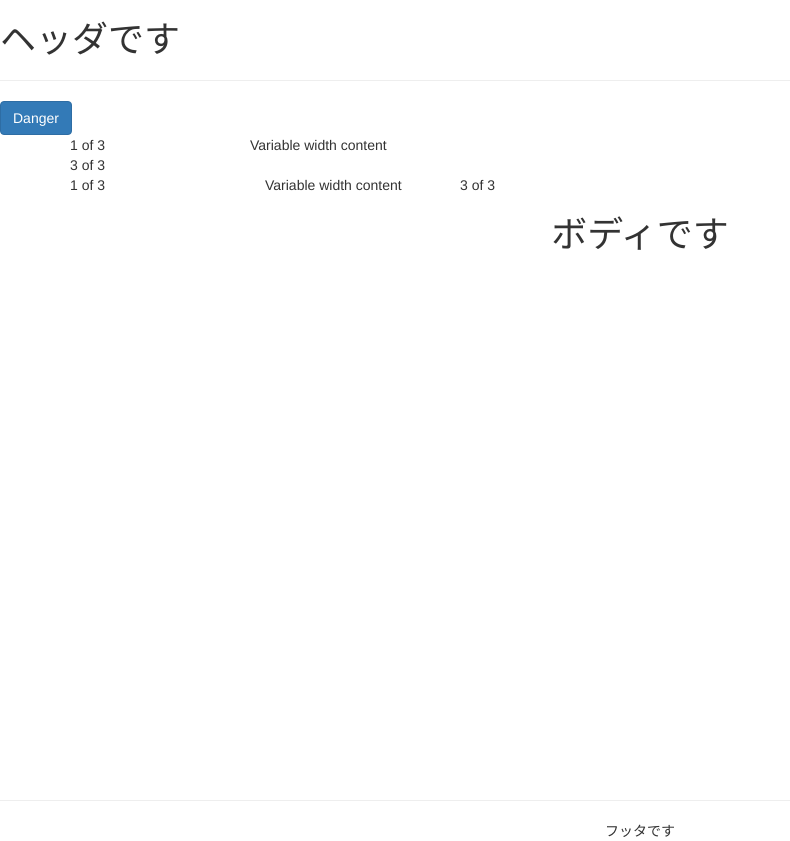
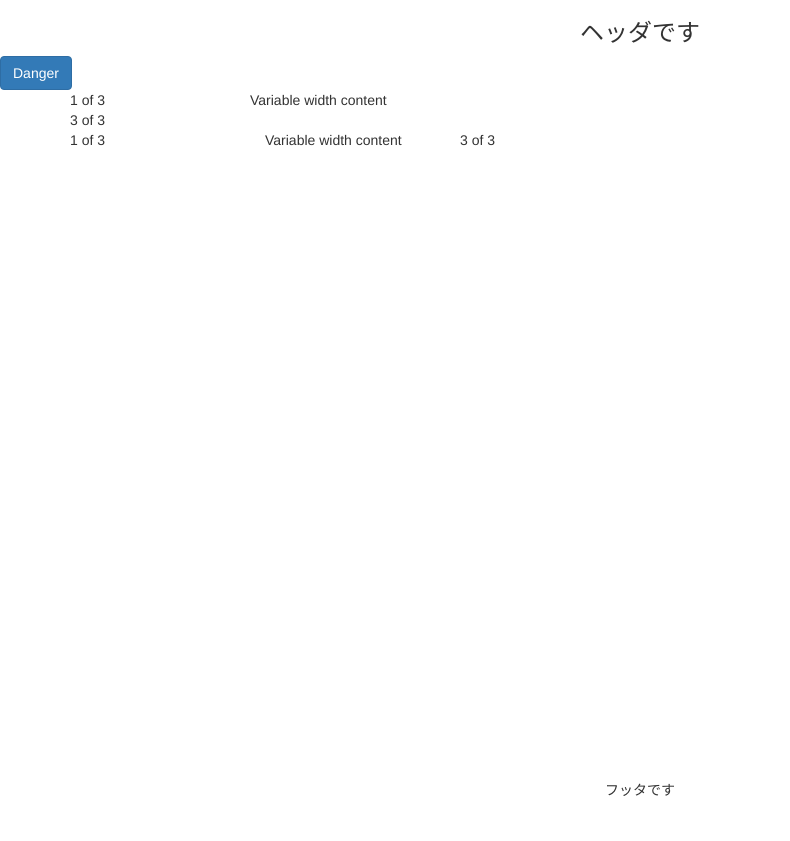
Before and after one commit to uehiro555/react-single-page-app, a React (Create React App) app: page / in a window 1280 px wide. Shown: the whole page, without its empty margins (0-790 px from the left). After the commit the page ends 820 px from the top, so only its background shows below. Built offline with nearby package versions, Linux system fonts and the light colour scheme.

Commit message:
developブランチ作成

```diff
--- a/package.json
+++ b/package.json
@@ -7,7 +7,8 @@
     "react": "^16.12.0",
     "react-bootstrap": "^1.0.0-beta.16",
     "react-dom": "^16.12.0",
-    "react-scripts": "3.2.0"
+    "react-scripts": "3.2.0",
+    "yarn": "^1.19.2"
   },
   "scripts": {
     "start": "react-scripts start",
--- a/public/index.html
+++ b/public/index.html
@@ -1,5 +1,5 @@
 <!DOCTYPE html>
-<html lang="en">
+<html lang="ja">
   <head>
     <meta charset="utf-8" />
     <link rel="icon" href="%PUBLIC_URL%/favicon.ico" />
@@ -7,7 +7,7 @@
     <meta name="theme-color" content="#000000" />
     <meta
       name="description"
-      content="Web site created using create-react-app"
+      content="Web site created using react-single-react-app"
     />
     <link rel="apple-touch-icon" href="logo192.png" />
     <!--
@@ -25,20 +25,9 @@
       Learn how to configure a non-root public URL by running `npm run build`.
     -->
     <link rel="stylesheet" type="text/css" href="https://maxcdn.bootstrapcdn.com/bootstrap/3.3.7/css/bootstrap.min.css">
-    <title>React App</title>
+    <title>Single Page App</title>
   </head>
   <body>
-    <noscript>You need to enable JavaScript to run this app.</noscript>
     <div id="root"></div>
-    <!--
-      This HTML file is a template.
-      If you open it directly in the browser, you will see an empty page.
-
-      You can add webfonts, meta tags, or analytics to this file.
-      The build step will place the bundled scripts into the <body> tag.
-
-      To begin the development, run `npm start` or `yarn start`.
-      To create a production bundle, use `npm run build` or `yarn build`.
-    -->
   </body>
 </html>
--- /dev/null
+++ b/src/content.css
@@ -0,0 +1,3 @@
+.main{
+    padding-bottom:40px; /*フッターの高さと同じ*/
+}
--- a/src/body.js
+++ b/src/content.js
@@ -1,9 +1,9 @@
 import React from 'react';
+import './content.css';
 
 //ボディの定義
 const Body = () => {
     return <div style={{textAlign: "center"}}>
-        <h1>ボディです</h1>
     </div>
 };
 
--- /dev/null
+++ b/src/footer.css
@@ -0,0 +1,6 @@
+footer{
+    height: 40px;
+    width: 100%;
+    position:absolute;
+    bottom:0;
+}
--- a/src/footer.js
+++ b/src/footer.js
@@ -1,10 +1,10 @@
 import React from 'react';
+import './footer.css';
 
 //フッタの定義
 const Footer = () => {
     return <footer style={{textAlign: "center"}}>
-        <hr/>
-        <span>フッタです</span>
+        <div>フッタです</div>
     </footer>
 
 };
--- a/src/header.js
+++ b/src/header.js
@@ -1,11 +1,11 @@
 import React from 'react';
+import './header.css';
 
 //ヘッダの定義
 const Header = () => {
-    return <header>
-            <h1>ヘッダです</h1>
-            <hr/>
-           </header>
+    return <header style={{textAlign: "center"}}>
+        <h3>ヘッダです</h3>
+    </header>
 };
 
 export default Header;
--- a/src/index.css
+++ b/src/index.css
@@ -6,12 +6,3 @@ html,body{
   position: relative;
   min-height: 100%;
 }
-.main{
-  padding-bottom:40px; /*フッターの高さと同じ*/
-}
-footer{
-  height: 40px;
-  width: 100%;
-  position:absolute;
-  bottom:0;
-}
--- a/src/index.js
+++ b/src/index.js
@@ -2,7 +2,7 @@ import React from 'react';
 import ReactDOM from 'react-dom';
 import './index.css';
 import Header from './header.js';
-import Body from './body.js';
+import Body from './content.js';
 import Footer from './footer.js';
 import {Button} from 'react-bootstrap';
 import {Container,Row,Col} from 'react-bootstrap';
```
Also changed, not shown: src/header.css (added), 2 other files (tests, documents, lock files or other folders).
